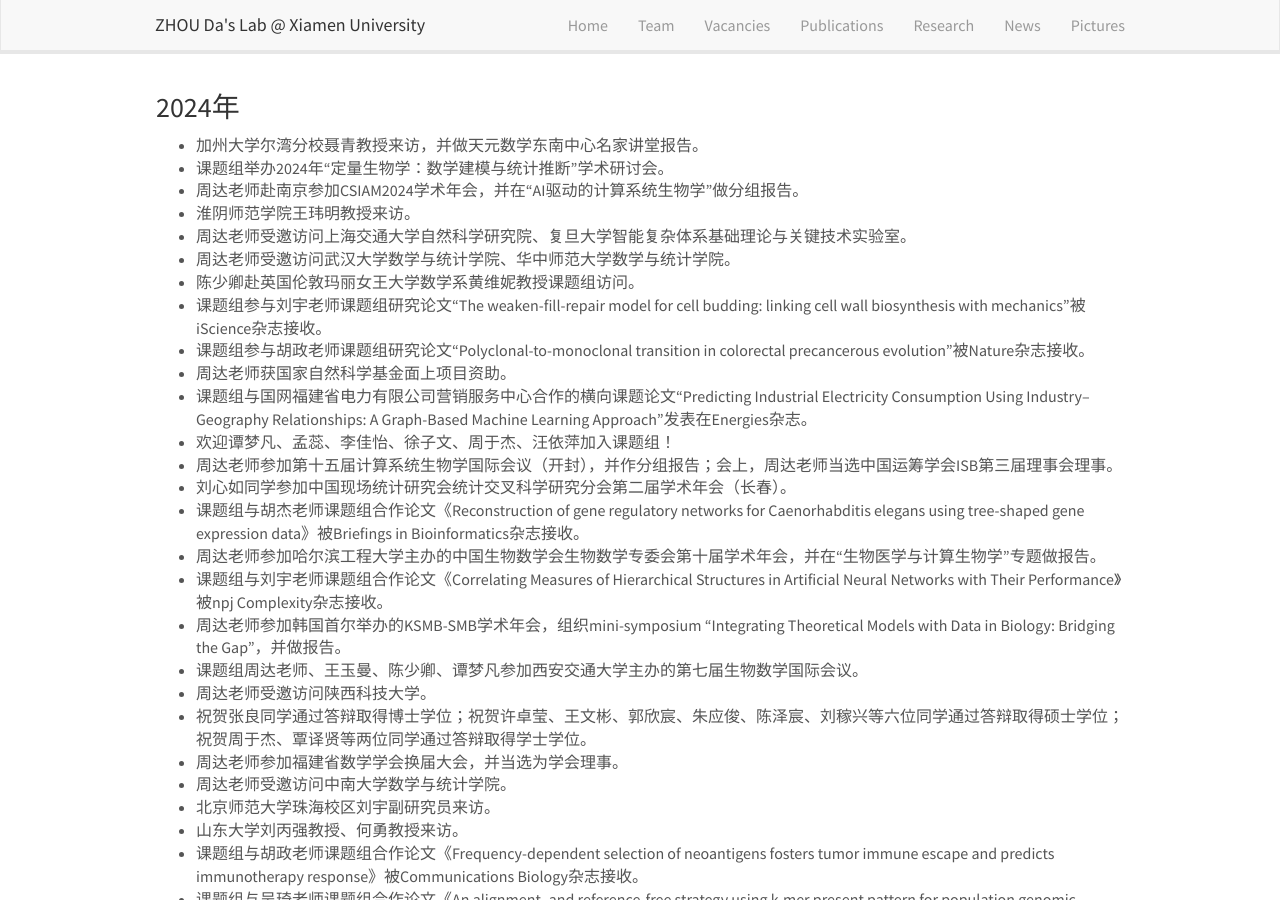
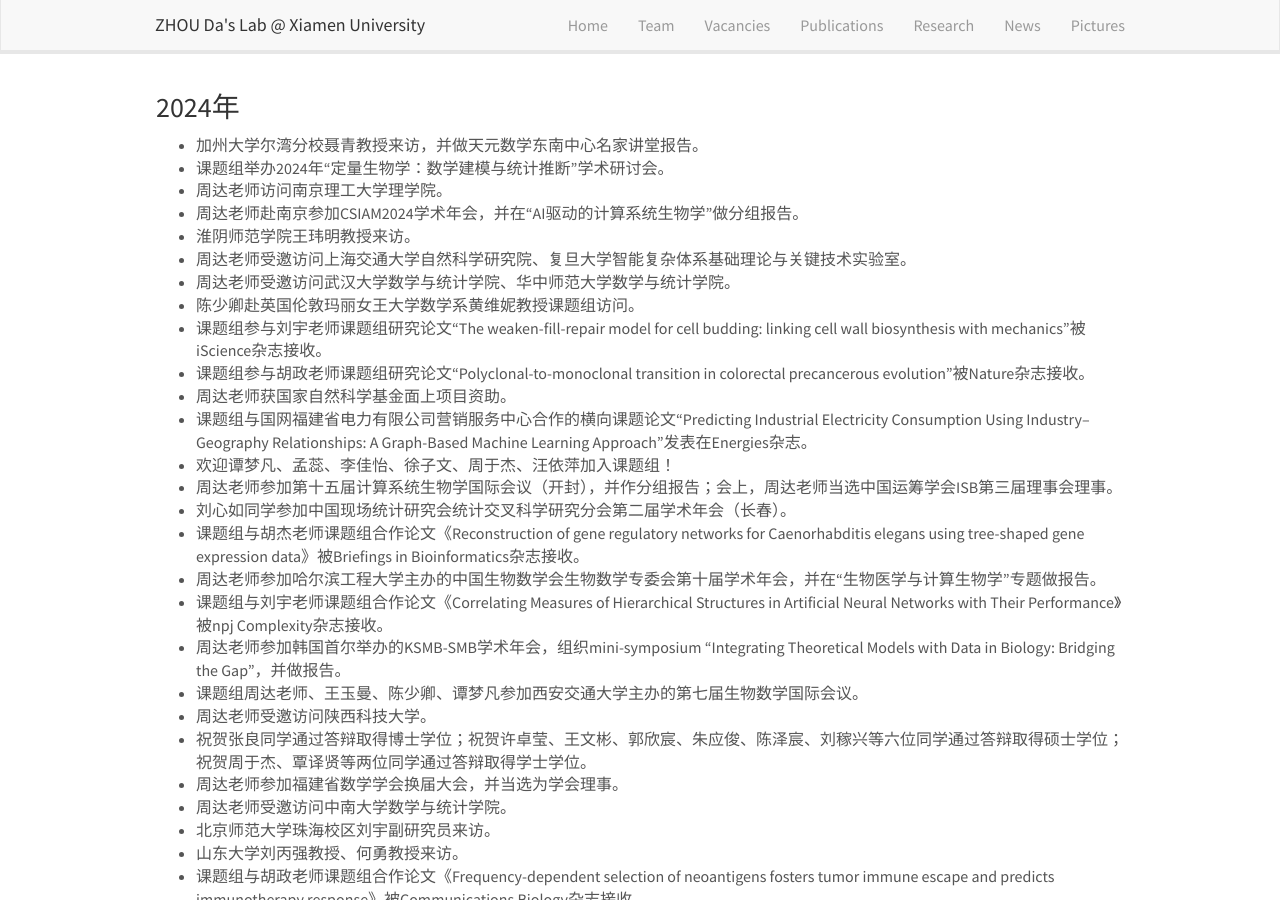
Before and after one commit to ZhouDaLab/zhoudalab.github.io, a Jekyll site: the page built from _pages/news.md, in a window 1280 px wide and 900 px high. Built offline with Jekyll 4.4.1, drawn with Linux system fonts in a browser that asks for light colours; nearby versions of some CDN libraries.

Commit message:
Update news.md

```diff
--- a/_pages/news.md
+++ b/_pages/news.md
@@ -9,6 +9,7 @@ permalink: /news/
 
 - 加州大学尔湾分校聂青教授来访，并做天元数学东南中心名家讲堂报告。
 - 课题组举办2024年“定量生物学：数学建模与统计推断”学术研讨会。
+- 周达老师访问南京理工大学理学院。
 - 周达老师赴南京参加CSIAM2024学术年会，并在“AI驱动的计算系统生物学”做分组报告。
 - 淮阴师范学院王玮明教授来访。
 - 周达老师受邀访问上海交通大学自然科学研究院、复旦大学智能复杂体系基础理论与关键技术实验室。
```
